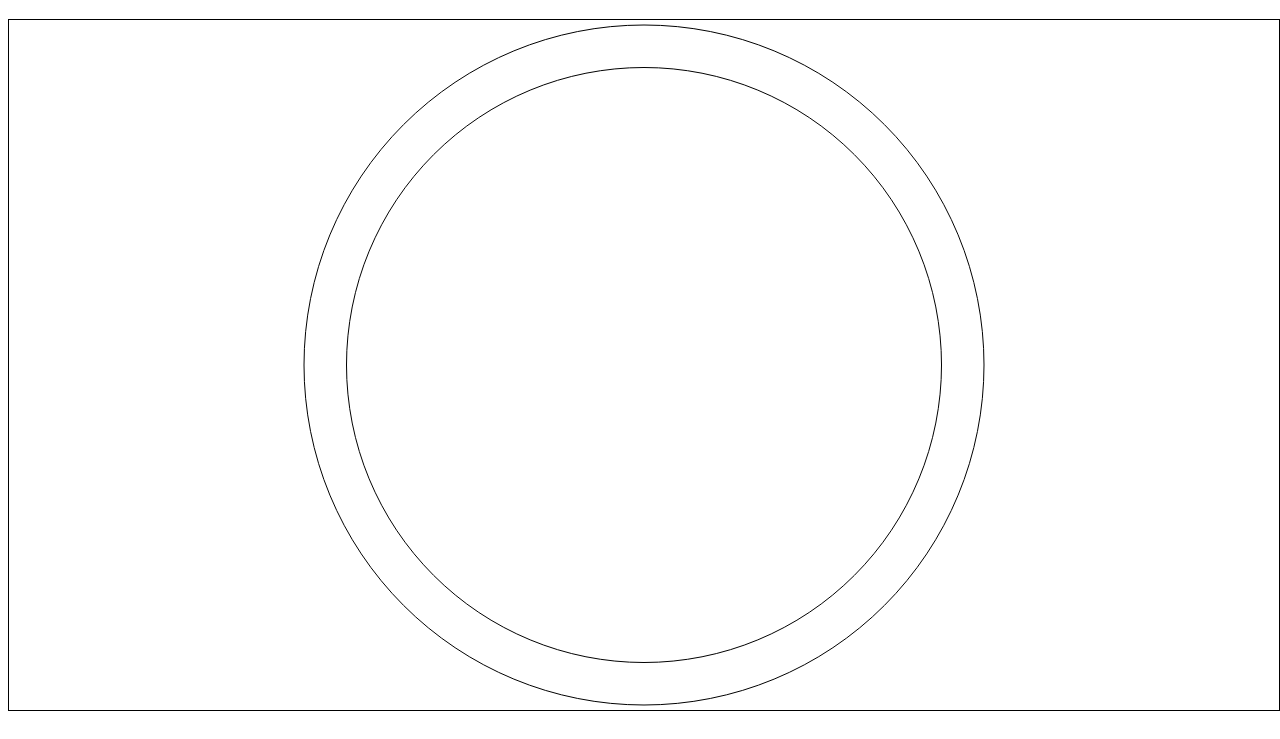
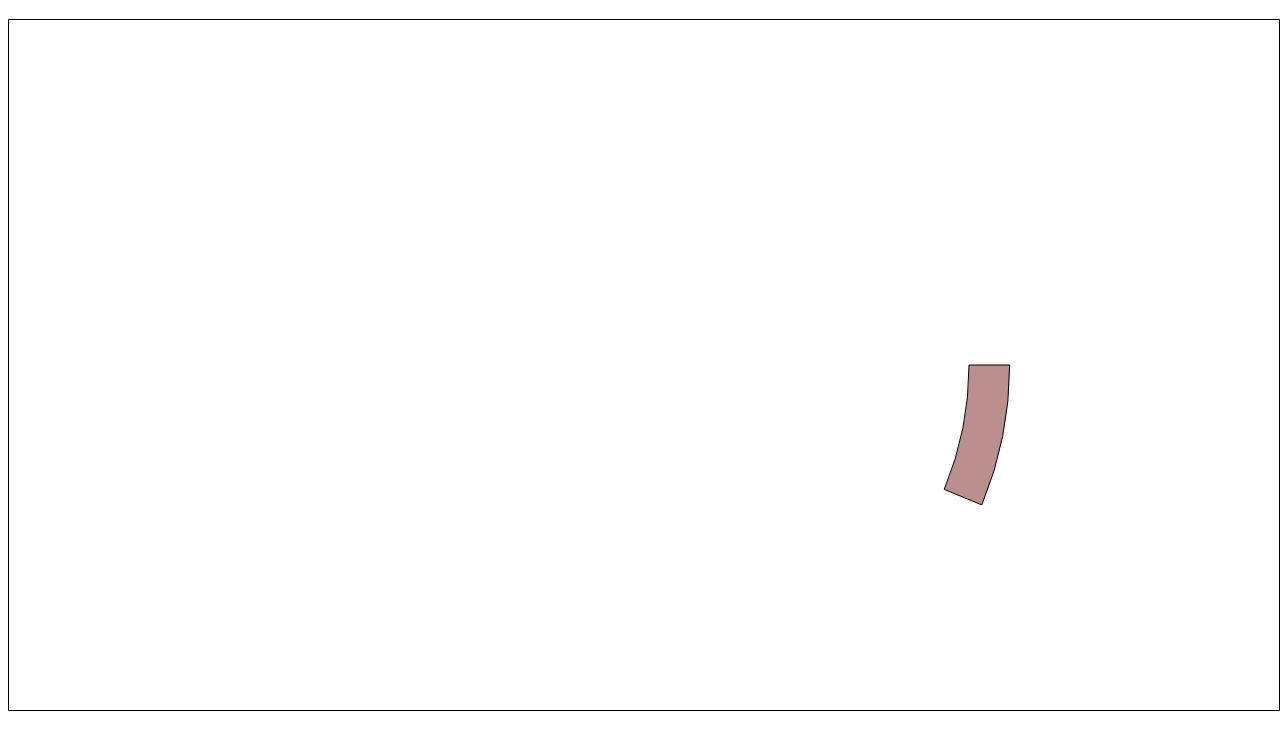
Before and after one commit to TheTimgor/OrbitalChess-javascript, a plain HTML site: page index.html in a window 1280 px wide. Shown: the part 61-800 px from the top of the page. Drawn offline with Linux system fonts and the light colour scheme.

```diff
--- a/game.js
+++ b/game.js
@@ -3,7 +3,8 @@ var context
 
 
 function init(){
-	canvas = document.getElementById("canvas")
+	$("body").on("resize",resize)
+	canvas = $("#canvas").get()[0]
 	context = canvas.getContext("2d")
 	resize()
 }
@@ -15,16 +16,24 @@ function resize(){
 
 }
 
-function drawTile(rad, theta){
-	var rTotal = Math.min(canvas.width,canvas.height)/2 - 5
-	var r =  rad * rTotal/8
+function drawTile(rad, theta, color){
+	var rTotal = Math.min(canvas.width,canvas.height)/2 - 20
+	var r1 =  rad * rTotal/8
+	var r2 =  (rad + 1) * rTotal/8
 
 	context.beginPath()
-	context.arc(canvas.width/2,canvas.height/2,r,0,2*Math.PI)
+	context.arc(canvas.width/2,canvas.height/2,r1,theta,Math.PI/8 + theta)
+	context.arc(canvas.width/2,canvas.height/2,r2,Math.PI/8 + theta,theta,true)
+	context.lineTo(canvas.width/2 + r1*Math.cos(theta),canvas.height/2 +r1*Math.sin(theta))
+	context.closePath()
+	context.fillStyle = color;
+	context.fill()
 	context.stroke()
 }
 
 function drawBoard(){
-	drawTile(8)
-	drawTile(7)
+	drawTile(8,0,"rosybrown")
+
 }
+
+$(document).ready(init)
--- a/index.html
+++ b/index.html
@@ -2,19 +2,17 @@
 <html>
     <head>
         <script src="https://code.createjs.com/1.0.0/easeljs.min.js"></script>
+        <script src="library/jquery-3.3.1.min.js"></script>
         <script src="game.js"></script>
         <style type="text/css">
 
         </style>
 
     </head>
-    <body onresize="resize()">
+    <body>
     	<h1>
     		orbital chess
     	</h1>
     	<canvas style="border: 1px solid black;" id="canvas"></canvas>
     </body>
-    <script type="text/javascript">
-    	init()
-    </script>
 </html>
```
